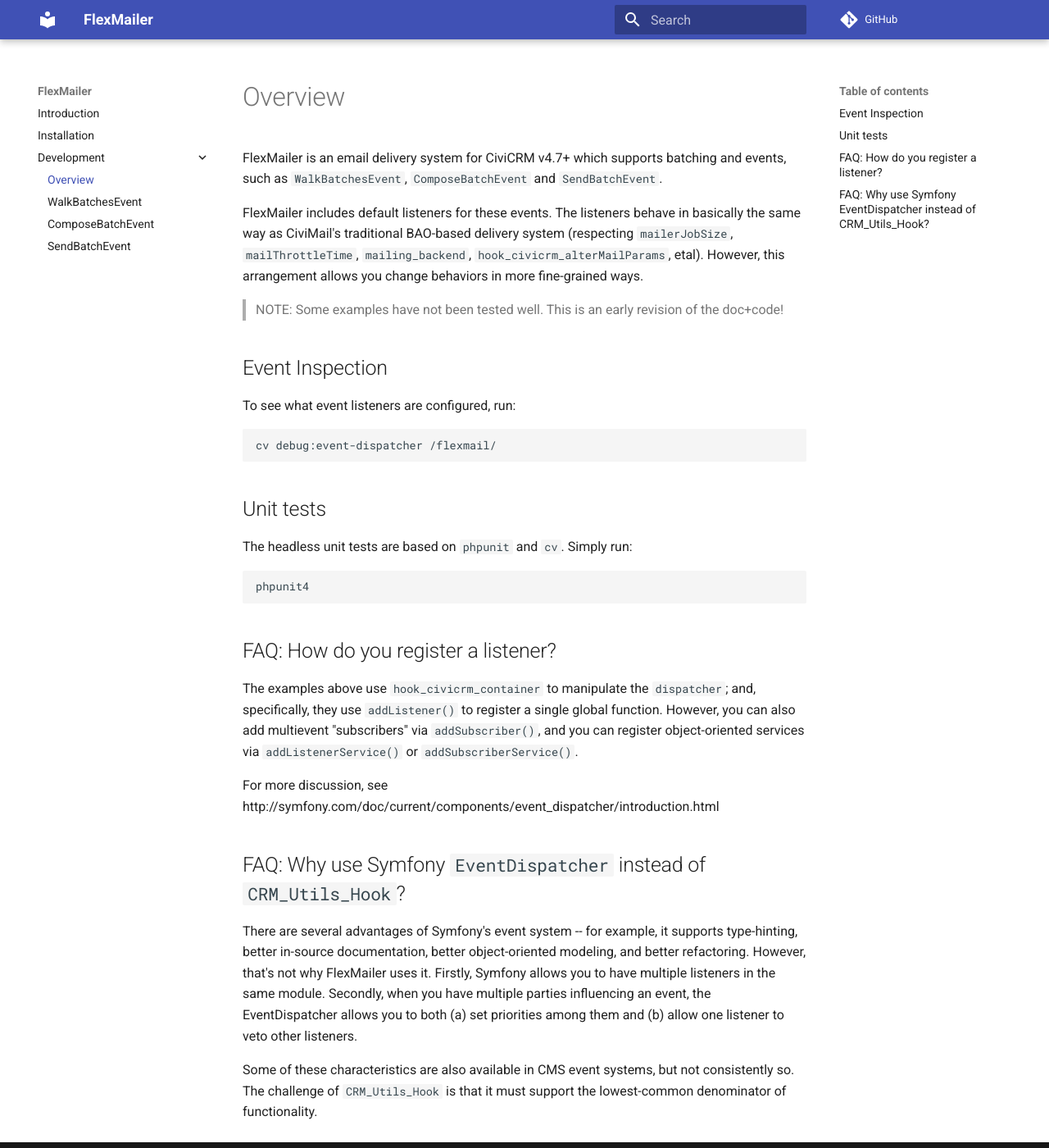
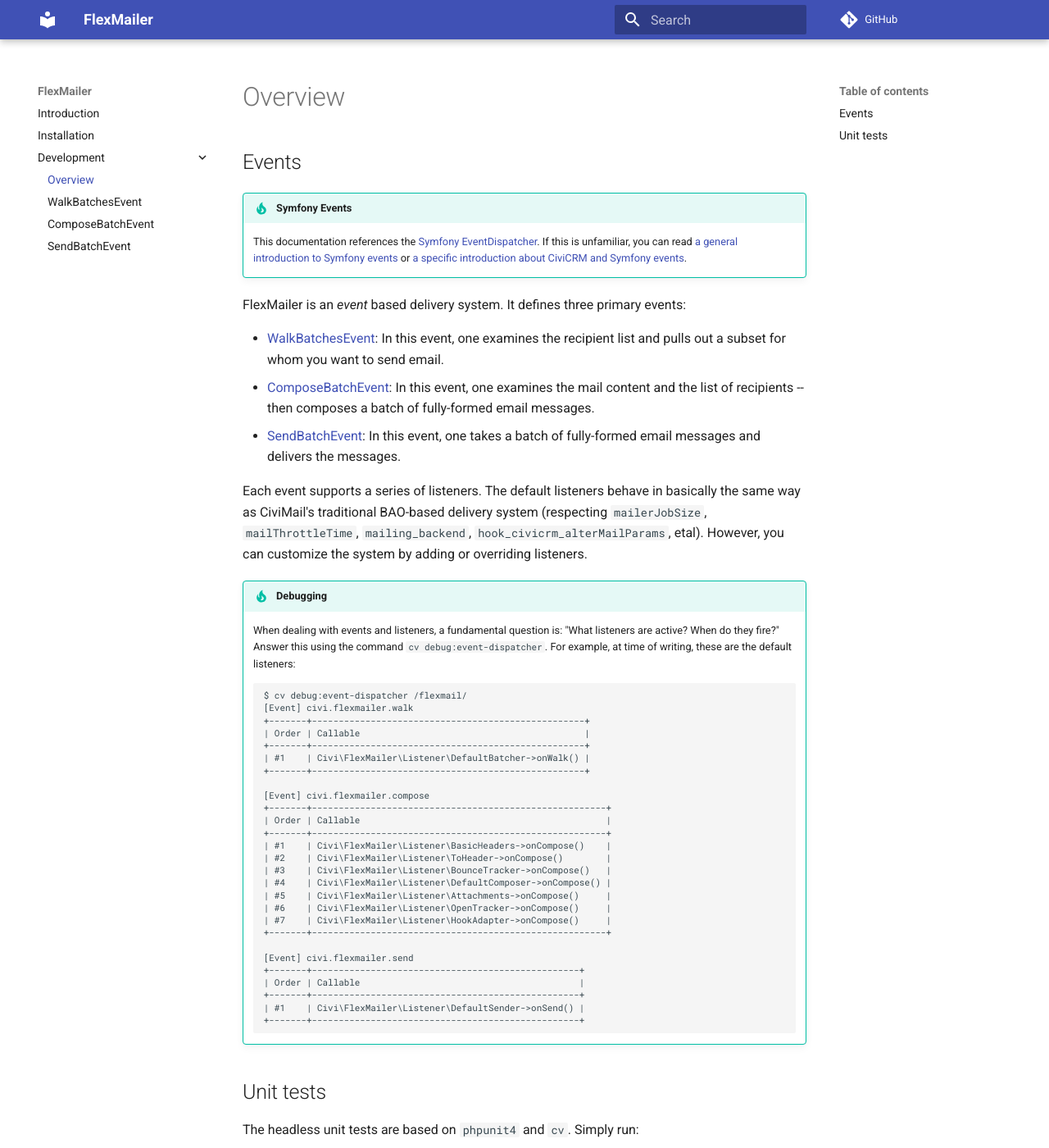
Before and after one commit to civicrm/org.civicrm.flexmailer, an MkDocs documentation site: the page built from docs/develop/index.md, in a window 1280 px wide and 1400 px high. Shown: the whole window at 82% size. Built offline with MkDocs 1.6.1 and Material for MkDocs 9.7.7, drawn with Linux system fonts in a browser that asks for light colours; comment, search, counter and statistics services are not loaded; old or Windows-style settings are respelled for this version of MkDocs.

Commit message:
docs/develop/index.md - Reorganize Symfony Event comments

````diff
--- a/docs/develop/index.md
+++ b/docs/develop/index.md
@@ -1,52 +1,61 @@
-FlexMailer is an email delivery system for CiviCRM v4.7+ which supports
-batching and events, such as `WalkBatchesEvent`, `ComposeBatchEvent` and
-`SendBatchEvent`.
+## Events
 
-FlexMailer includes default listeners for these events.  The listeners behave
-in basically the same way as CiviMail's traditional BAO-based delivery
-system (respecting `mailerJobSize`, `mailThrottleTime`, `mailing_backend`,
-`hook_civicrm_alterMailParams`, etal).  However, this arrangement allows you
-change behaviors in more fine-grained ways.
+!!! tip "Symfony Events"
 
-> NOTE: Some examples have not been tested well. This is an early revision of the doc+code!
+    This documentation references the [Symfony EventDispatcher](http://symfony.com/components/EventDispatcher).
+    If this is unfamiliar, you can read [a general introduction to Symfony events](http://symfony.com/doc/2.7/components/event_dispatcher.html)
+    or [a specific introduction about CiviCRM and Symfony events](https://docs.civicrm.org/dev/en/latest/hooks/setup/symfony/).
 
+FlexMailer is an *event* based delivery system. It defines three primary events:
 
-## Event Inspection
+* [WalkBatchesEvent](/develop/WalkBatchesEvent.md): In this event, one examines the recipient list and pulls out a subset for whom you want to send email.
+* [ComposeBatchEvent](/develop/ComposeBatchEvent.md): In this event, one examines the mail content and the list of recipients -- then composes a batch of fully-formed email messages.
+* [SendBatchEvent](/develop/SendBatchEvent.md): In this event, one takes a batch of fully-formed email messages and delivers the messages.
 
-To see what event listeners are configured, run:
+Each event supports a series of listeners.  The default listeners behave in basically the same way as CiviMail's traditional BAO-based delivery
+system (respecting `mailerJobSize`, `mailThrottleTime`, `mailing_backend`, `hook_civicrm_alterMailParams`, etal).  However, you can customize
+the system by adding or overriding listeners.
 
-```
-cv debug:event-dispatcher /flexmail/
-```
+!!! tip "Debugging"
+
+    When dealing with events and listeners, a fundamental question is: "What listeners are active?  When do they fire?" Answer this using the
+    command `cv debug:event-dispatcher`.  For example, at time of writing, these are the default listeners:
+
+    ```
+    $ cv debug:event-dispatcher /flexmail/
+    [Event] civi.flexmailer.walk
+    +-------+---------------------------------------------------+
+    | Order | Callable                                          |
+    +-------+---------------------------------------------------+
+    | #1    | Civi\FlexMailer\Listener\DefaultBatcher->onWalk() |
+    +-------+---------------------------------------------------+
+
+    [Event] civi.flexmailer.compose
+    +-------+-------------------------------------------------------+
+    | Order | Callable                                              |
+    +-------+-------------------------------------------------------+
+    | #1    | Civi\FlexMailer\Listener\BasicHeaders->onCompose()    |
+    | #2    | Civi\FlexMailer\Listener\ToHeader->onCompose()        |
+    | #3    | Civi\FlexMailer\Listener\BounceTracker->onCompose()   |
+    | #4    | Civi\FlexMailer\Listener\DefaultComposer->onCompose() |
+    | #5    | Civi\FlexMailer\Listener\Attachments->onCompose()     |
+    | #6    | Civi\FlexMailer\Listener\OpenTracker->onCompose()     |
+    | #7    | Civi\FlexMailer\Listener\HookAdapter->onCompose()     |
+    +-------+-------------------------------------------------------+
+
+    [Event] civi.flexmailer.send
+    +-------+--------------------------------------------------+
+    | Order | Callable                                         |
+    +-------+--------------------------------------------------+
+    | #1    | Civi\FlexMailer\Listener\DefaultSender->onSend() |
+    +-------+--------------------------------------------------+
+    ```
+
 
 ## Unit tests
 
-The headless unit tests are based on `phpunit` and `cv`. Simply run:
+The headless unit tests are based on `phpunit4` and `cv`. Simply run:
 
 ```
-phpunit4
+$ phpunit4
 ```
-
-## FAQ: How do you register a listener?
-
-The examples above use `hook_civicrm_container` to manipulate the `dispatcher`;
-and, specifically, they use `addListener()` to register a single global
-function.  However, you can also add multievent "subscribers" via
-`addSubscriber()`, and you can register object-oriented services via
-`addListenerService()` or `addSubscriberService()`.
-
-For more discussion, see http://symfony.com/doc/current/components/event_dispatcher/introduction.html
-
-## FAQ: Why use Symfony `EventDispatcher` instead of `CRM_Utils_Hook`?
-
-There are several advantages of Symfony's event system -- for example, it
-supports type-hinting, better in-source documentation, better
-object-oriented modeling, and better refactoring.  However, that's not why
-FlexMailer uses it.  Firstly, Symfony allows you to have multiple listeners
-in the same module.  Secondly, when you have multiple parties influencing an
-event, the EventDispatcher allows you to both (a) set priorities among them
-and (b) allow one listener to veto other listeners.
-
-Some of these characteristics are also available in CMS event systems, but
-not consistently so.  The challenge of `CRM_Utils_Hook` is that it must
-support the lowest-common denominator of functionality.
````
